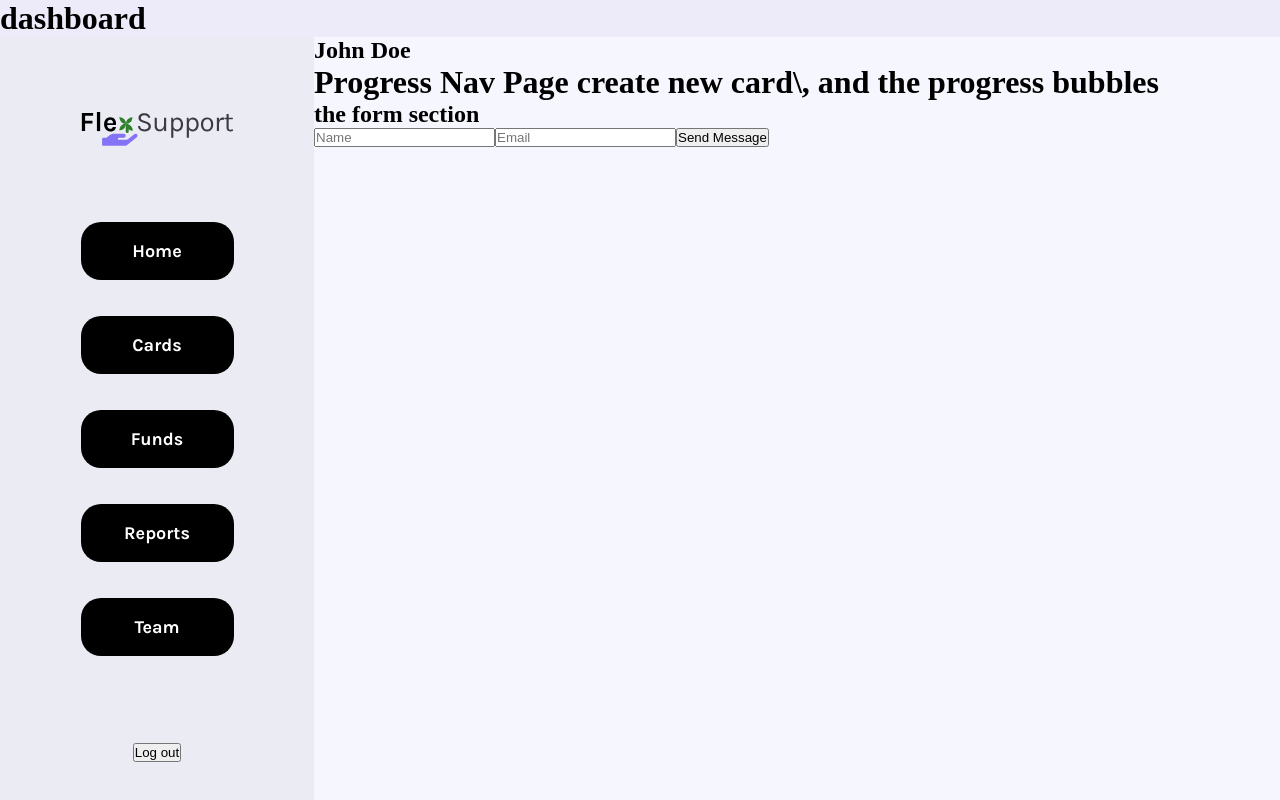
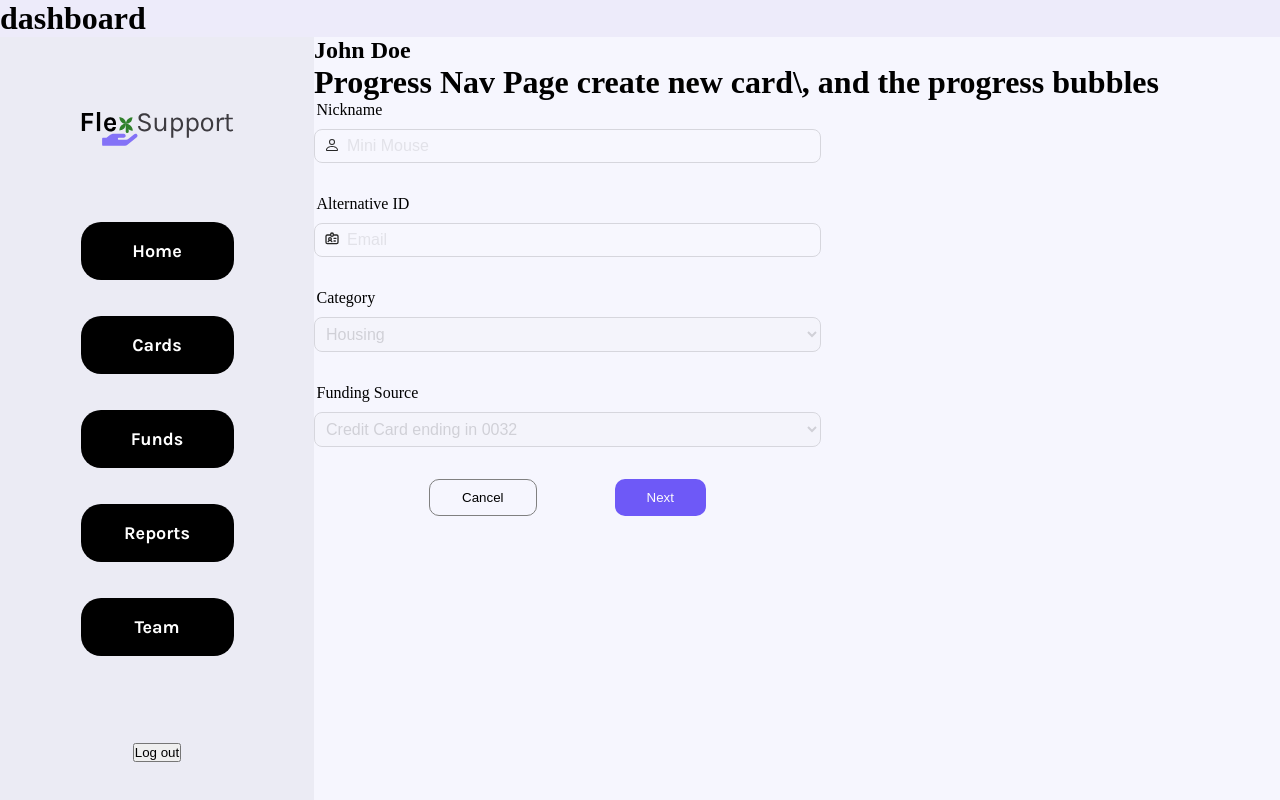
Before and after one commit to ecaglar/Earth-a-thon2023, a Next.js app: page /dashboard in a window 1280 px wide. Shown: the top 800 px of the page. Built offline with nearby package versions, Linux system fonts and the light colour scheme; a web font is replaced by a local one.

Commit message:
Profile Component

```diff
--- a/components/profile.js
+++ b/components/profile.js
@@ -1,15 +1,65 @@
+import styles from './profile.module.css'
+import { BsPerson } from 'react-icons/bs'
+import { HiOutlineIdentification } from 'react-icons/hi'
+
 const Profile = () => {
   return (
     <>
-      <h2>the form section</h2>
-      <form>
-        <input placeholder="Name" type="text" id="Name" name="Name" />
-
-        <input placeholder="Email" type="email" id="Email" name="Email" />
-
-        <button id="submit" type="submit">
-          Send Message
-        </button>
+      <form className={styles.form}>
+          <label className={styles.labels}>Nickname</label>
+        <div className={styles.textInputContainer}>
+          <BsPerson className={styles.icon}/>
+          <input
+            placeholder="Mini Mouse"
+            type="text"
+            name="Name"
+            className={styles.input+" "+styles.textInput}
+          />
+        </div>
+          <label className={styles.labels}>Alternative ID</label>
+        <div className={styles.textInputContainer}>
+          <HiOutlineIdentification  className={styles.icon}/>
+          <input
+            placeholder="Email"
+            type="text"
+            name="Alternate ID"
+            className={styles.input+" "+styles.textInput}
+          />
+        </div>
+        <label className={styles.labels}>Category</label>
+        <select
+          name="category" placeholder
+          ="Choose a category"
+          className={styles.dropdown+" "+styles.input}
+        >
+          <option value="Housing">Housing</option>
+          <option value="Food">Food</option>
+          <option value="Utilities">Utilities</option>
+          <option value="Supplies">Supplies</option>
+          <option value="Transportation">Transportation</option>
+          <option value="Childcarte">Childcarte</option>
+          <option value="Healthcare">Healthcare</option>
+          <option value="Legal">Legal</option>
+          <option value="Job Training">Job Training</option>
+          <option value="Emergency">Emergency</option>
+        </select>
+        <label className={styles.labels}>Funding Source</label>
+        <select
+          name="funding source"
+          placeholder="Choose a category"
+          className={styles.dropdown+" "+styles.input}
+        >
+          <option value="Credit Card ending in 0032">Credit Card ending in 0032</option>
+          <option value="Bank Account ending in 3485">Bank Account ending in 3485</option>
+        </select>
+        <div className={styles.buttonsContainer} >
+          <button  className={styles.cancelButton+" "+styles.buttons} >
+            Cancel
+          </button>
+          <button className={styles.nextButton+" "+styles.buttons} >
+            Next
+          </button>
+        </div>
       </form>
     </>
   );
--- a/components/profile.module.css
+++ b/components/profile.module.css
@@ -0,0 +1,62 @@
+.form {
+  width: 60%;
+  display: flex;
+  flex-direction: column;
+  align-items: center;
+}
+
+.textInputContainer {
+  width: 100%;
+  display: flex;
+}
+
+.labels {
+  width: 100%;
+  margin-left: 5px;
+  margin-bottom: 10px;
+}
+
+
+.input {
+  width: 100%;
+  border: 1px solid #262626;
+  opacity: .15;
+  padding: 7px;
+  border-radius: 8px;
+  font-size: 1rem;
+  margin-bottom: 2rem;
+}
+
+.icon {
+  position: absolute;
+  margin-left: 10px;
+  margin-top: 8px;
+}
+
+.textInput {
+  text-indent: 25px;
+}
+
+.buttonsContainer {
+  width: 70% ;
+  display: flex;
+  justify-content: space-around;
+}
+
+.buttons {
+  border-radius: 10px;
+  gap: 8px;
+  padding: 10px 32px;
+  font-family: "Karla" Arial, Helvetica, sans-serif;
+}
+
+.cancelButton {
+  border: 1px solid gray;
+  background-color: transparent;
+}
+
+.nextButton {
+  color: #fbfafc;
+  background-color: #6e59f7;
+  border: none;
+}
```
Also changed, not shown: pages/login/index.js (+5 -2 lines), public/flex-logo.svg (added).
